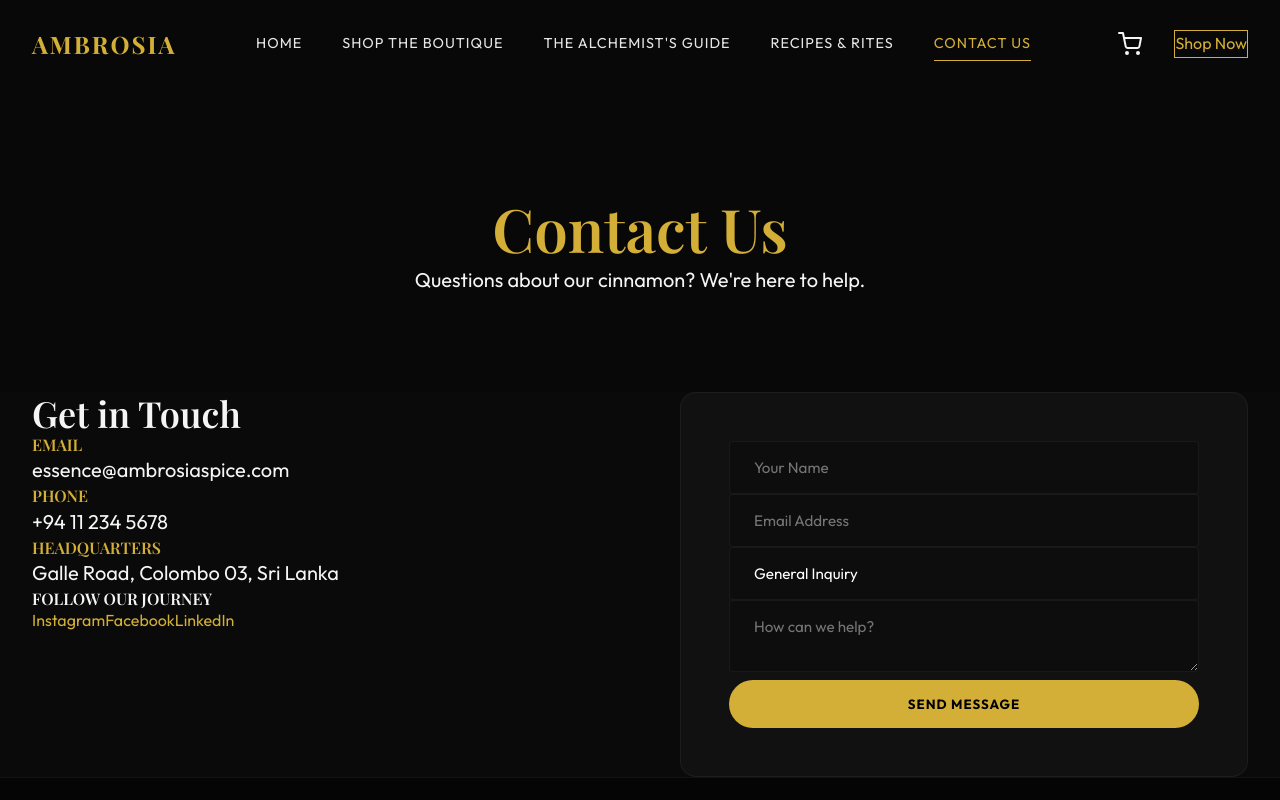
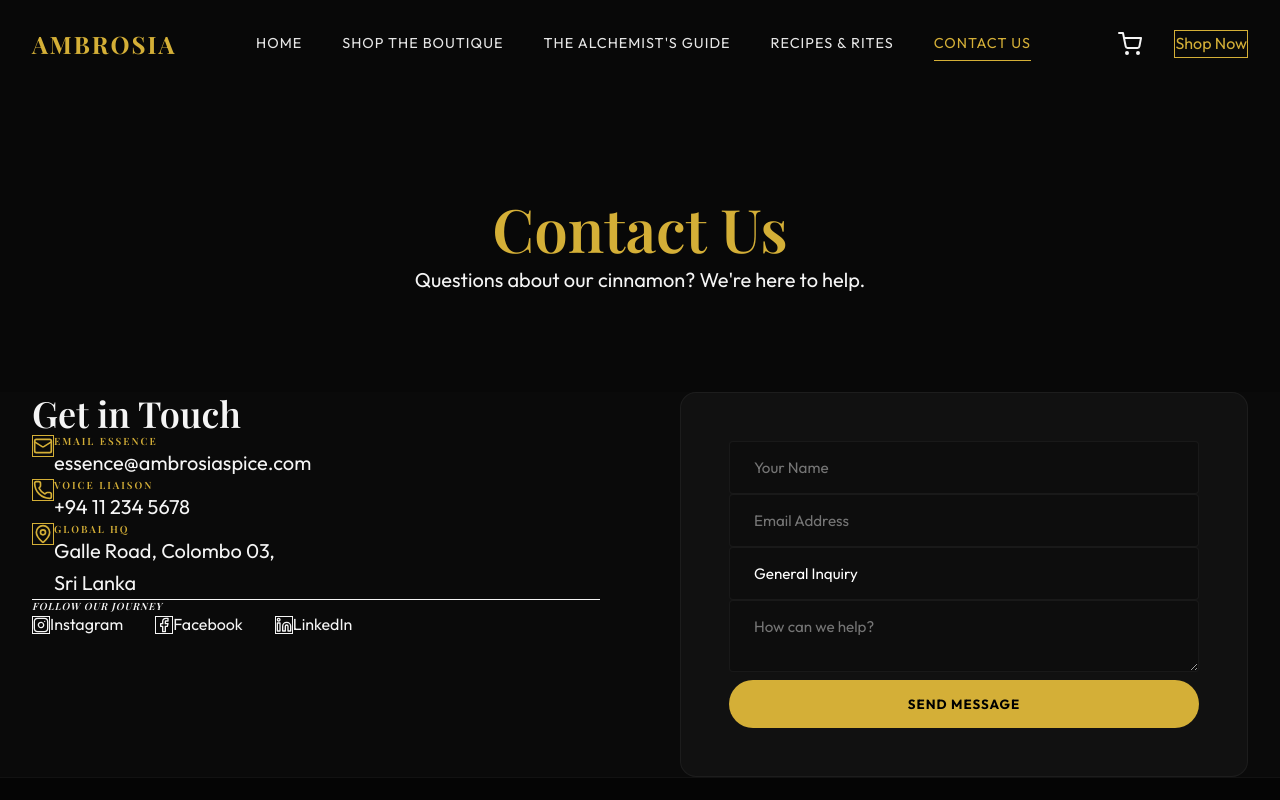
Before and after one commit to layer1-studio/Ambrosia, a React (Vite) app: page /#/contact in a window 1280 px wide. Shown: the top 800 px of the page. Built offline with nearby package versions, Linux system fonts and the light colour scheme; no server answers; a web font is replaced by a local one.

Commit message:
Design: Refined Contact page Get in Touch section with icons and cleaner layout

```diff
--- a/src/pages/Contact.css
+++ b/src/pages/Contact.css
@@ -31,6 +31,30 @@ select.form-input {
     appearance: none;
 }
 
+.contact-method-item {
+    animation: reveal-up 0.6s ease-out forwards;
+}
+
+.contact-method-item:nth-child(2) {
+    animation-delay: 0.1s;
+}
+
+.contact-method-item:nth-child(3) {
+    animation-delay: 0.2s;
+}
+
+@keyframes reveal-up {
+    from {
+        opacity: 0;
+        transform: translateY(20px);
+    }
+
+    to {
+        opacity: 1;
+        transform: translateY(0);
+    }
+}
+
 @media (max-width: 992px) {
     .contact-content .grid {
         grid-template-columns: 1fr;
--- a/src/pages/Contact.jsx
+++ b/src/pages/Contact.jsx
@@ -1,6 +1,7 @@
 import React, { useState } from 'react';
 import { db } from '../firebase';
 import { collection, addDoc, serverTimestamp } from 'firebase/firestore';
+import { Mail, Phone, MapPin, Instagram, Facebook, Linkedin } from 'lucide-react';
 import './Contact.css';
 
 const Contact = () => {
@@ -46,25 +47,61 @@ const Contact = () => {
             <section className="contact-content py-20">
                 <div className="container grid grid-cols-2 gap-20">
                     <div className="contact-info">
-                        <h2 className="text-4xl font-heading text-white mb-8">Get in Touch</h2>
-                        <div className="info-item mb-8">
-                            <h4 className="text-gold uppercase tracking-widest text-xs mb-2">Email</h4>
-                            <p className="text-xl text-gray-300">essence@ambrosiaspice.com</p>
+                        <h2 className="text-4xl font-heading text-white mb-10">Get in Touch</h2>
+
+                        <div className="contact-methods space-y-10">
+                            <div className="contact-method-item flex items-start gap-6 group">
+                                <div className="method-icon-wrap w-12 h-12 rounded-xl bg-gold/5 border border-gold/10 flex items-center justify-center text-gold group-hover:bg-gold/10 transition-colors">
+                                    <Mail size={20} />
+                                </div>
+                                <div className="method-details">
+                                    <h4 className="text-gold uppercase tracking-[0.2em] text-[10px] font-bold mb-1">Email Essence</h4>
+                                    <p className="text-xl text-white font-medium">essence@ambrosiaspice.com</p>
+                                </div>
+                            </div>
+
+                            <div className="contact-method-item flex items-start gap-6 group">
+                                <div className="method-icon-wrap w-12 h-12 rounded-xl bg-gold/5 border border-gold/10 flex items-center justify-center text-gold group-hover:bg-gold/10 transition-colors">
+                                    <Phone size={20} />
+                                </div>
+                                <div className="method-details">
+                                    <h4 className="text-gold uppercase tracking-[0.2em] text-[10px] font-bold mb-1">Voice Liaison</h4>
+                                    <p className="text-xl text-white font-medium">+94 11 234 5678</p>
+                                </div>
+                            </div>
+
+                            <div className="contact-method-item flex items-start gap-6 group">
+                                <div className="method-icon-wrap w-12 h-12 rounded-xl bg-gold/5 border border-gold/10 flex items-center justify-center text-gold group-hover:bg-gold/10 transition-colors">
+                                    <MapPin size={20} />
+                                </div>
+                                <div className="method-details">
+                                    <h4 className="text-gold uppercase tracking-[0.2em] text-[10px] font-bold mb-1">Global HQ</h4>
+                                    <p className="text-xl text-white font-medium leading-snug">Galle Road, Colombo 03, <br />Sri Lanka</p>
+                                </div>
+                            </div>
                         </div>
-                        <div className="info-item mb-8">
-                            <h4 className="text-gold uppercase tracking-widest text-xs mb-2">Phone</h4>
-                            <p className="text-xl text-gray-300">+94 11 234 5678</p>
-                        </div>
-                        <div className="info-item mb-8">
-                            <h4 className="text-gold uppercase tracking-widest text-xs mb-2">Headquarters</h4>
-                            <p className="text-xl text-gray-300">Galle Road, Colombo 03, Sri Lanka</p>
-                        </div>
-                        <div className="social-links mt-12">
-                            <h4 className="text-gray-500 uppercase tracking-widest text-xs mb-4">Follow Our Journey</h4>
-                            <div className="flex gap-6">
-                                <a href="#" className="text-gold hover:text-white transition-colors mr-4">Instagram</a>
-                                <a href="#" className="text-gold hover:text-white transition-colors mr-4">Facebook</a>
-                                <a href="#" className="text-gold hover:text-white transition-colors">LinkedIn</a>
+
+                        <div className="social-presence mt-16 pt-10 border-t border-white/5">
+                            <h4 className="text-gray-500 uppercase tracking-[0.1em] text-[10px] font-bold mb-6 italic">Follow Our Journey</h4>
+                            <div className="flex gap-8">
+                                <a href="#" className="social-link-item group flex items-center gap-3 text-gold/60 hover:text-white transition-all text-sm">
+                                    <div className="social-icon w-8 h-8 rounded-lg border border-gold/10 flex items-center justify-center group-hover:scale-110 transition-transform">
+                                        <Instagram size={16} />
+                                    </div>
+                                    <span>Instagram</span>
+                                </a>
+                                <a href="#" className="social-link-item group flex items-center gap-3 text-gold/60 hover:text-white transition-all text-sm">
+                                    <div className="social-icon w-8 h-8 rounded-lg border border-gold/10 flex items-center justify-center group-hover:scale-110 transition-transform">
+                                        <Facebook size={16} />
+                                    </div>
+                                    <span>Facebook</span>
+                                </a>
+                                <a href="#" className="social-link-item group flex items-center gap-3 text-gold/60 hover:text-white transition-all text-sm">
+                                    <div className="social-icon w-8 h-8 rounded-lg border border-gold/10 flex items-center justify-center group-hover:scale-110 transition-transform">
+                                        <Linkedin size={16} />
+                                    </div>
+                                    <span>LinkedIn</span>
+                                </a>
                             </div>
                         </div>
                     </div>
```
